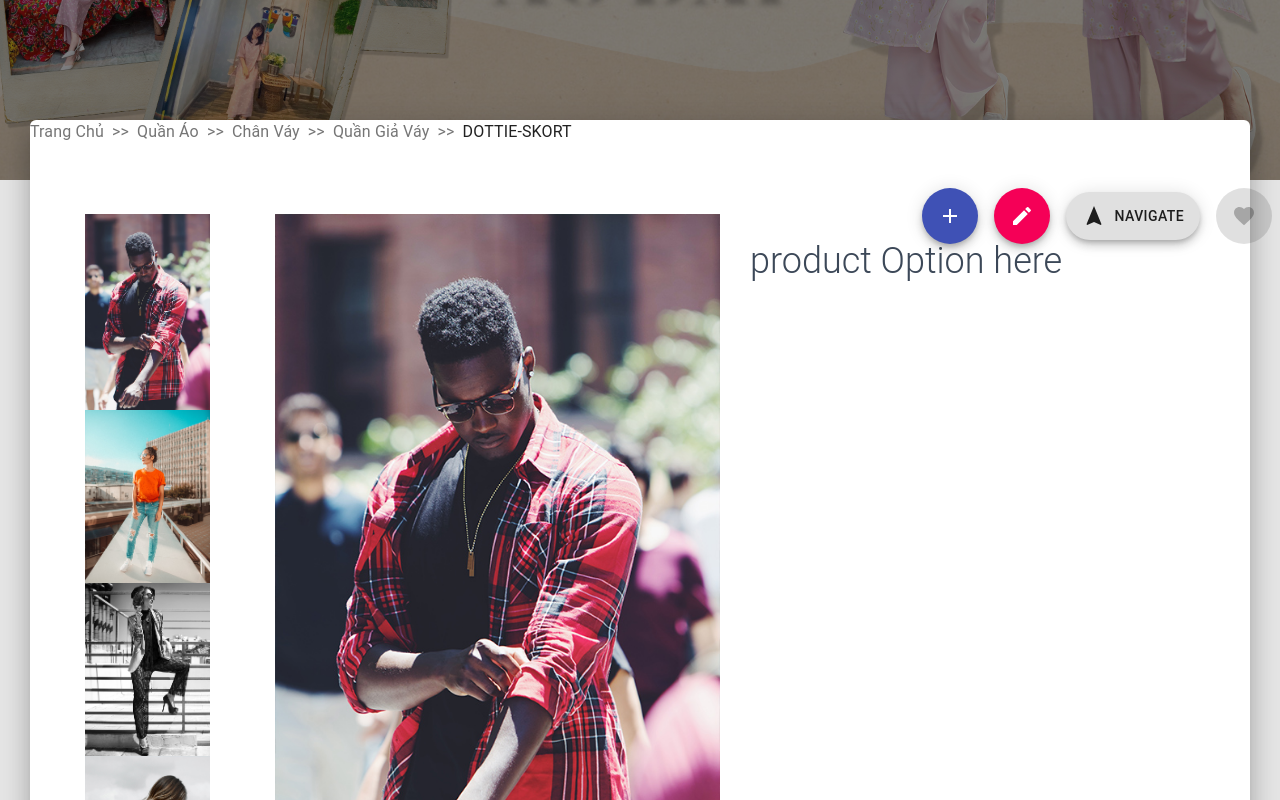
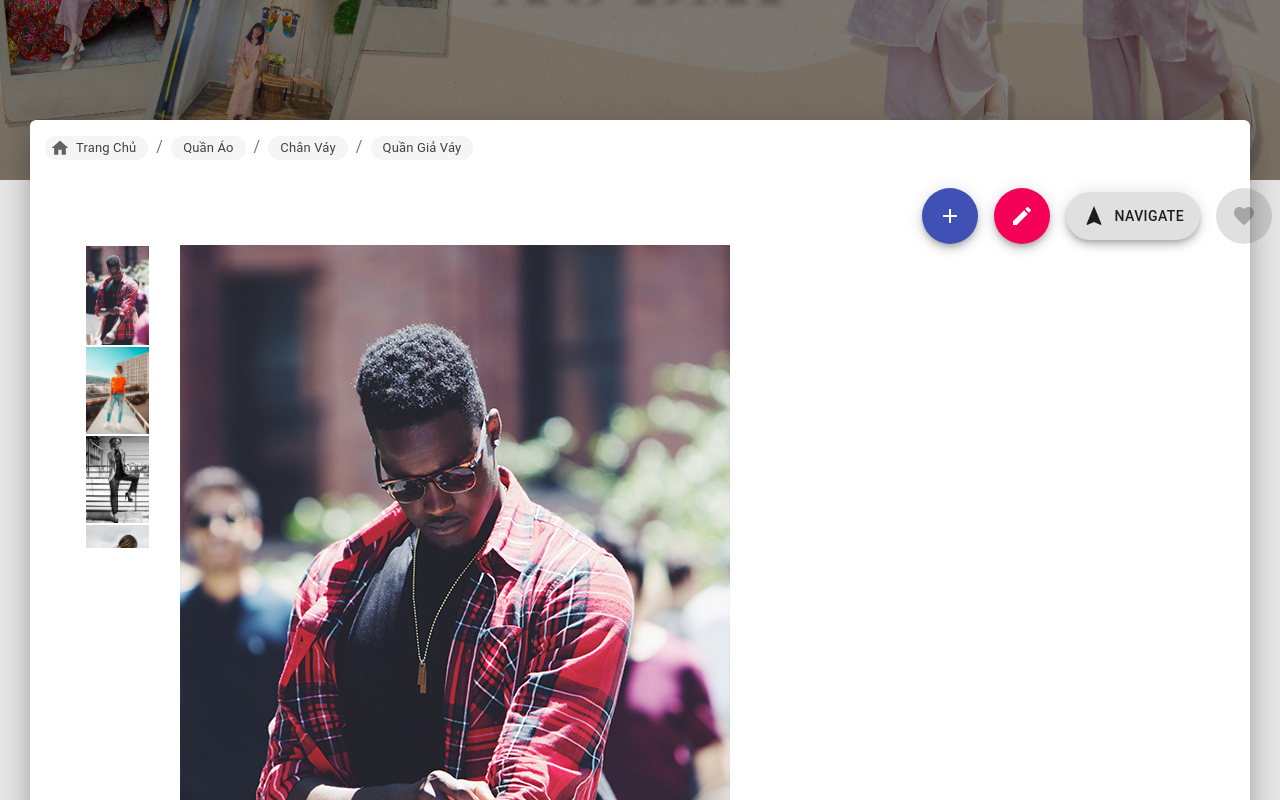
Before and after one commit to giaple/clothes-web, a React (Create React App) app: page /chan-vay in a window 1280 px wide. Shown: the part 540-1340 px from the top of the page. Built offline with nearby package versions, Linux system fonts and the light colour scheme.

Commit message:
feat[breadcrumb,slick] update slick and re-style breadscrumb

```diff
--- a/src/Components/CustomBreadcrumbs/Breadcrumbs.js
+++ b/src/Components/CustomBreadcrumbs/Breadcrumbs.js
@@ -1,40 +1,64 @@
 import React from "react";
-import { makeStyles } from "@material-ui/core/styles";
+import { withStyles, emphasize, makeStyles } from "@material-ui/core/styles";
 import Breadcrumbs from "@material-ui/core/Breadcrumbs";
-import Typography from "@material-ui/core/Typography";
-import Link from "@material-ui/core/Link";
+import Chip from '@material-ui/core/Chip';
+import HomeIcon from '@material-ui/icons/Home';
+
+const StyledBreadcrumb = withStyles((theme) => ({
+  root: {
+    backgroundColor: theme.palette.grey[100],
+    height: theme.spacing(3),
+    color: theme.palette.grey[800],
+    fontWeight: theme.typography.fontWeightRegular,
+    '&:hover, &:focus': {
+      backgroundColor: theme.palette.grey[300],
+    },
+    '&:active': {
+      boxShadow: theme.shadows[1],
+      backgroundColor: emphasize(theme.palette.grey[300], 0.12),
+    },
+  },
+  '@media (max-width: 768px)': {
+    root: {
+      display: 'none',
+    },
+  },
+}))(Chip);
 
 const useStyles = makeStyles((theme) => ({
   root: {
-    "& > * + *": {
-      marginTop: theme.spacing(2),
-    },
+    padding: theme.spacing(2) - 1
   },
-}));
+  '@media (max-width: 768px)': {
+    root: {
+      display: 'none',
+    }
+  }
+}))
 
 function handleClick(event) {
-  event.preventDefault();
+  // event.preventDefault();
   console.info("You clicked a breadcrumb.");
 }
 
 const CustomBreadcrumbs = (props) => {
+
   const classes = useStyles();
   const render = props.categories.map((categorie) => (
-    <Link color="inherit" href={categorie.url} onClick={handleClick}>
-      {categorie.name}
-    </Link>
+    <StyledBreadcrumb component="a" href={categorie.url} onClick={handleClick} label={categorie.name} />
   ));
 
   return (
-    <div className={classes.root}>
-      <Breadcrumbs separator=">>" aria-label="breadcrumb">
-        <Link color="inherit" href="/" onClick={handleClick}>
-          Trang Chủ
-        </Link>
-        {render}
-        <Typography color="textPrimary">{props.productName}</Typography>
-      </Breadcrumbs>
-    </div>
+    <Breadcrumbs aria-label="breadcrumb" className={classes.root}>
+      <StyledBreadcrumb
+        component="a"
+        href="/"
+        label="Trang Chủ"
+        icon={<HomeIcon fontSize="small" />}
+        onClick={handleClick}
+      />
+      {render}
+    </Breadcrumbs>
   );
 };
 
--- a/src/Components/CustomSlick/SlickSlider.js
+++ b/src/Components/CustomSlick/SlickSlider.js
@@ -1,11 +1,4 @@
 import React, { useState } from "react";
-// react component for creating beautiful carousel
-import Carousel from "react-slick";
-// @material-ui/core components
-import { makeStyles } from "@material-ui/core/styles";
-// @material-ui/icons
-import LocationOn from "@material-ui/icons/LocationOn";
-// core components
 
 import Slider from "react-slick";
 
@@ -14,19 +7,20 @@ import image2 from "../../assets/img/examples/studio-2.jpg";
 import image3 from "../../assets/img/examples/studio-3.jpg";
 import image4 from "../../assets/img/examples/studio-5.jpg";
 
-import ImageList from "../ImageList/ImageList";
 import GridItem from "../Grid/GridItem";
 import GridContainer from "../../Components/Grid/GridContainer.js";
+
+import classes from './SlickSlider.module.scss'
 
 export default function SlickSlider() {
     const settings = {
         dots: false,
         infinite: false,
         speed: 500,
-        slidesToShow: 1,
+        slidesToShow: 3,
         slidesToScroll: 1,
         initialSlide: 0,
-        vertical: false,
+        vertical: true,
         arrows: true,
         autoplay: false,
         responsive: [
@@ -34,63 +28,54 @@ export default function SlickSlider() {
                 breakpoint: 1024,
                 settings: {
                     slidesToShow: 3,
-                    slidesToScroll: 3,
+                    slidesToScroll: 1,
                     infinite: true,
                     dots: true
-                }
+                },
+                vertical: false
             },
             {
-                breakpoint: 600,
-                settings: {
-                    slidesToShow: 2,
-                    slidesToScroll: 2,
-                    initialSlide: 2
-                }
-            },
-            {
-                breakpoint: 480,
+                breakpoint: 768,
                 settings: {
                     slidesToShow: 1,
-                    slidesToScroll: 1
-                }
+                    slidesToScroll: 1,
+                    initialSlide: 2,
+                    vertical: false,
+                    arrows: false,
+                },
+
             }
         ]
     };
 
     const [selectedImg, setSelectedImg] = useState(image1);
-    const [itemCLick, setItemClick] = useState(true)
+    const listBanner = [image1, image2, image3, image4];
 
-    const listBanner = [image1, image2, image3, image4];
+    const onChangeImage = index => {
+        setSelectedImg(listBanner[index])
+    }
 
     const slideItem = listBanner.map((item, index) => {
         return (<div key={index}>
-            <img src={item} alt={`index-${index}`} className="slick-image" />
+            <img src={item} alt={`index-${index}`} className="slick-image" onClick={() => { onChangeImage(index) }} />
         </div>)
     })
 
-
-    const onChangeImage = index => {
-        setSelectedImg(listBanner[index])
-        setItemClick(false)
-    }
-
-    const itemSlideShow = itemCLick ? slideItem : <img src={selectedImg} alt={selectedImg} style={{ width: '100%' }} />
-
     return (
+        <div className= {classes.slicker}>
             <GridContainer>
-            <GridItem xs={2}>
+                <GridItem md={1}>
                     <div>
-                    <ImageList images={listBanner} customStyle={{ width: '125px' }} imageStyle={{ width: '125px' }} onClick={onChangeImage} />
+                        <Slider {...settings}>
+                            {slideItem}
+                        </Slider>
                     </div>
                 </GridItem>
-            <GridItem xs={5}>
-                <Slider {...settings}>
-                    {itemSlideShow}
-                </Slider>
-            </GridItem>
-            <GridItem xs={5}>
-                <h2>product Option here</h2>
+                <GridItem md={5}>
+                    <img src={selectedImg} alt={selectedImg}/>
                 </GridItem>
             </GridContainer>
+
+        </div>
     );
 }
--- /dev/null
+++ b/src/Components/CustomSlick/SlickSlider.module.scss
@@ -0,0 +1,7 @@
+.slicker {
+    @media only screen and (max-width: 768px) {
+        img {
+            display: none;
+        }
+    }
+}
```
Lines whose indentation alone changed are shown as unchanged.
